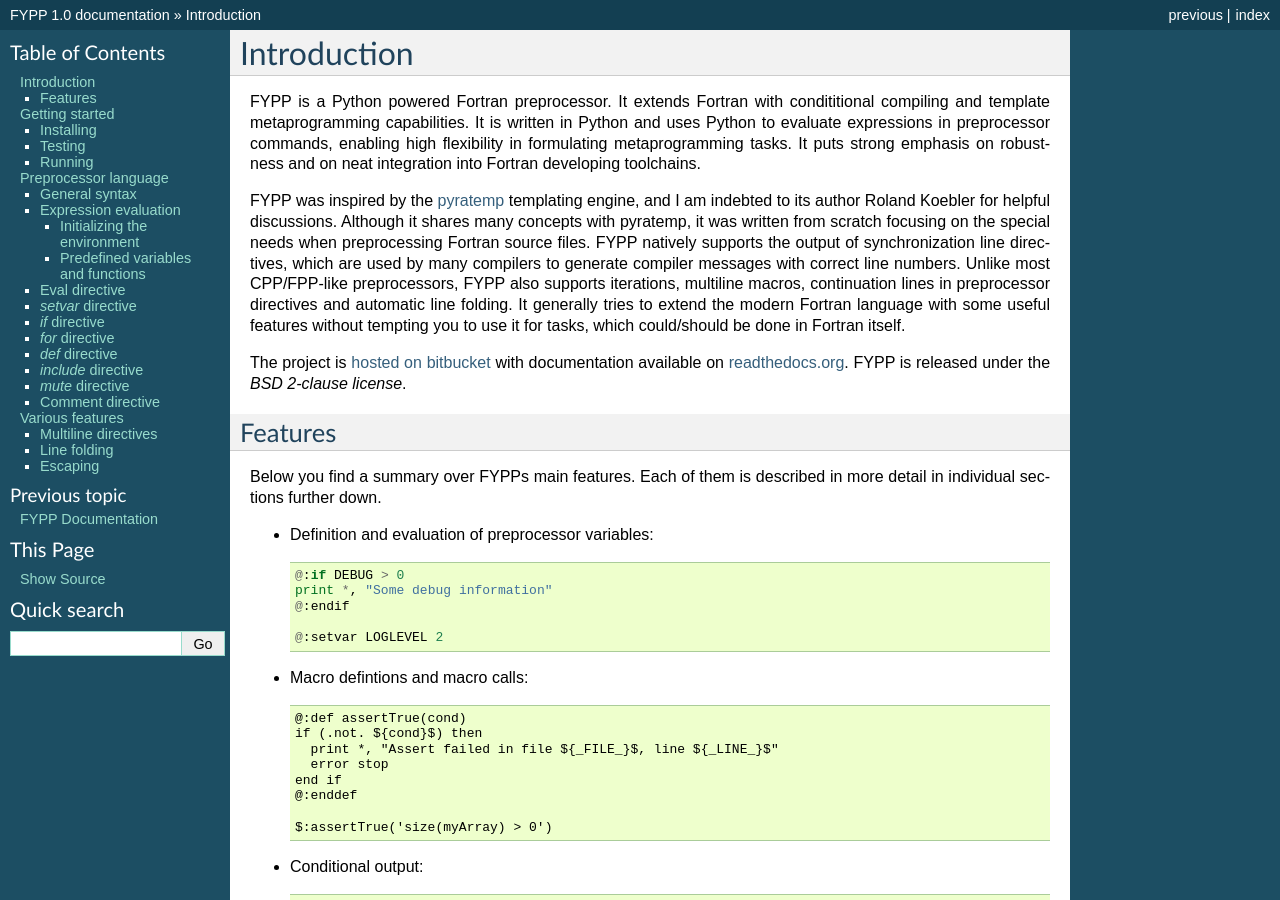
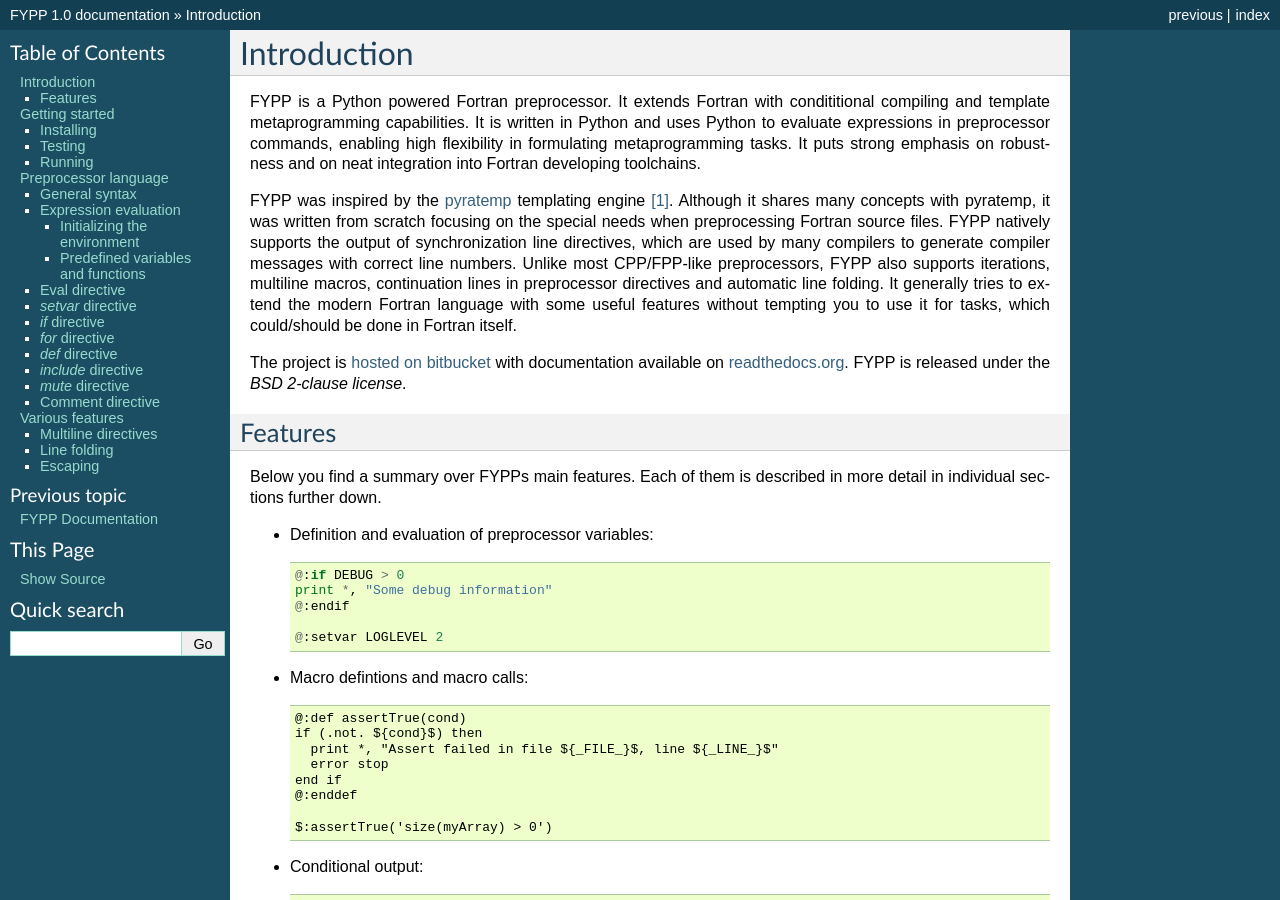
Before and after one commit to aradi/fypp, a Sphinx documentation site: the page built from docs/fypp.rst, in a window 1280 px wide and 900 px high. Built offline with Sphinx 7.4.7, drawn with Linux system fonts in a browser that asks for light colours; some of the changed text lies outside the part shown.

```diff
--- a/docs/fypp.rst
+++ b/docs/fypp.rst
@@ -9,17 +9,16 @@ emphasis on robustness and on neat integration into Fortran developing
 toolchains.
 
 FYPP was inspired by the `pyratemp
-<http://www.simple-is-better.org/template/pyratemp.html>`_ templating engine,
-and I am indebted to its author Roland Koebler for helpful discussions. Although
-it shares many concepts with pyratemp, it was written from scratch focusing on
-the special needs when preprocessing Fortran source files. FYPP natively
-supports the output of synchronization line directives, which are used by many
-compilers to generate compiler messages with correct line numbers. Unlike most
-CPP/FPP-like preprocessors, FYPP also supports iterations, multiline macros,
-continuation lines in preprocessor directives and automatic line folding. It
-generally tries to extend the modern Fortran language with some useful features
-without tempting you to use it for tasks, which could/should be done in Fortran
-itself.
+<http://www.simple-is-better.org/template/pyratemp.html>`_ templating engine
+[#]_. Although it shares many concepts with pyratemp, it was written from
+scratch focusing on the special needs when preprocessing Fortran source
+files. FYPP natively supports the output of synchronization line directives,
+which are used by many compilers to generate compiler messages with correct line
+numbers. Unlike most CPP/FPP-like preprocessors, FYPP also supports iterations,
+multiline macros, continuation lines in preprocessor directives and automatic
+line folding. It generally tries to extend the modern Fortran language with some
+useful features without tempting you to use it for tasks, which could/should be
+done in Fortran itself.
 
 The project is `hosted on bitbucket <http://bitbucket.org/aradi/fypp>`_ with
 documentation available on `readthedocs.org
```
Also changed, not shown: other parts of docs/fypp.rst (+3 -0 lines), README.md (deleted, +0 -25 lines), README.rst (added, +124 -0 lines).
